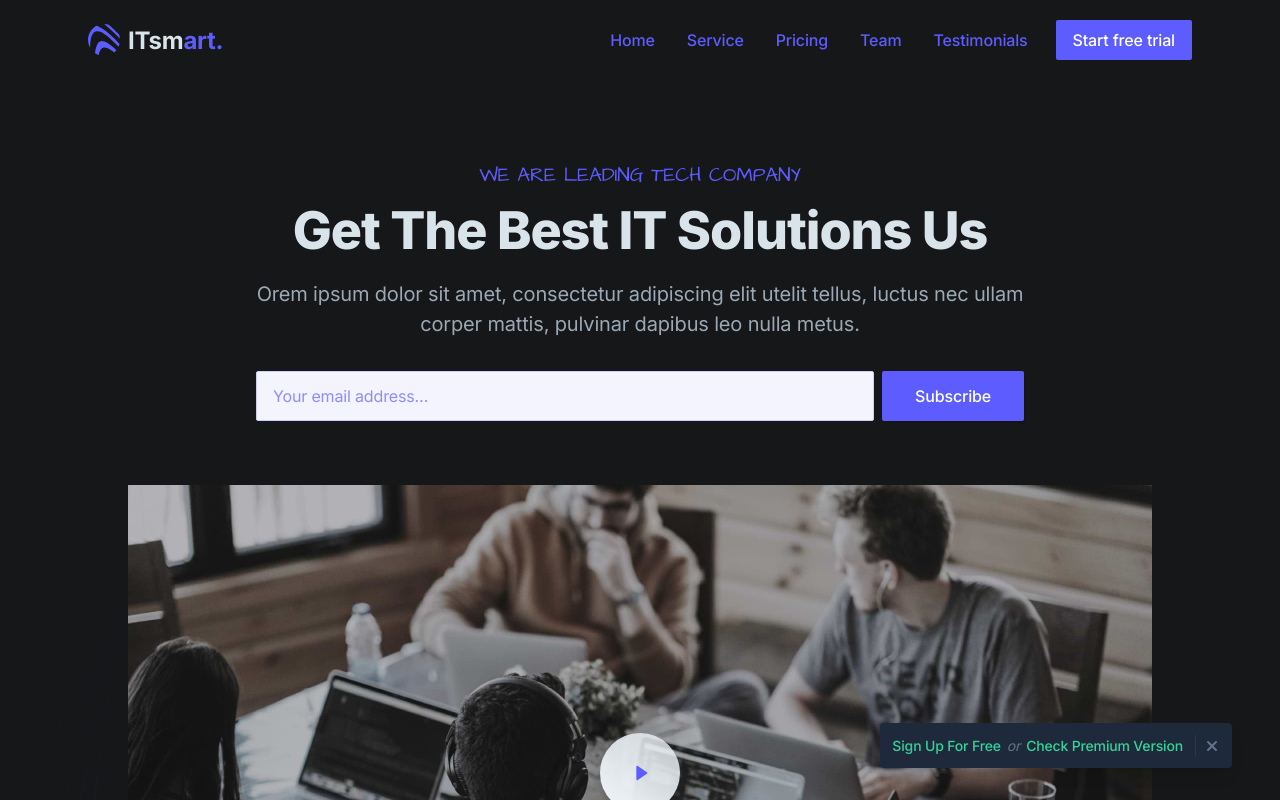
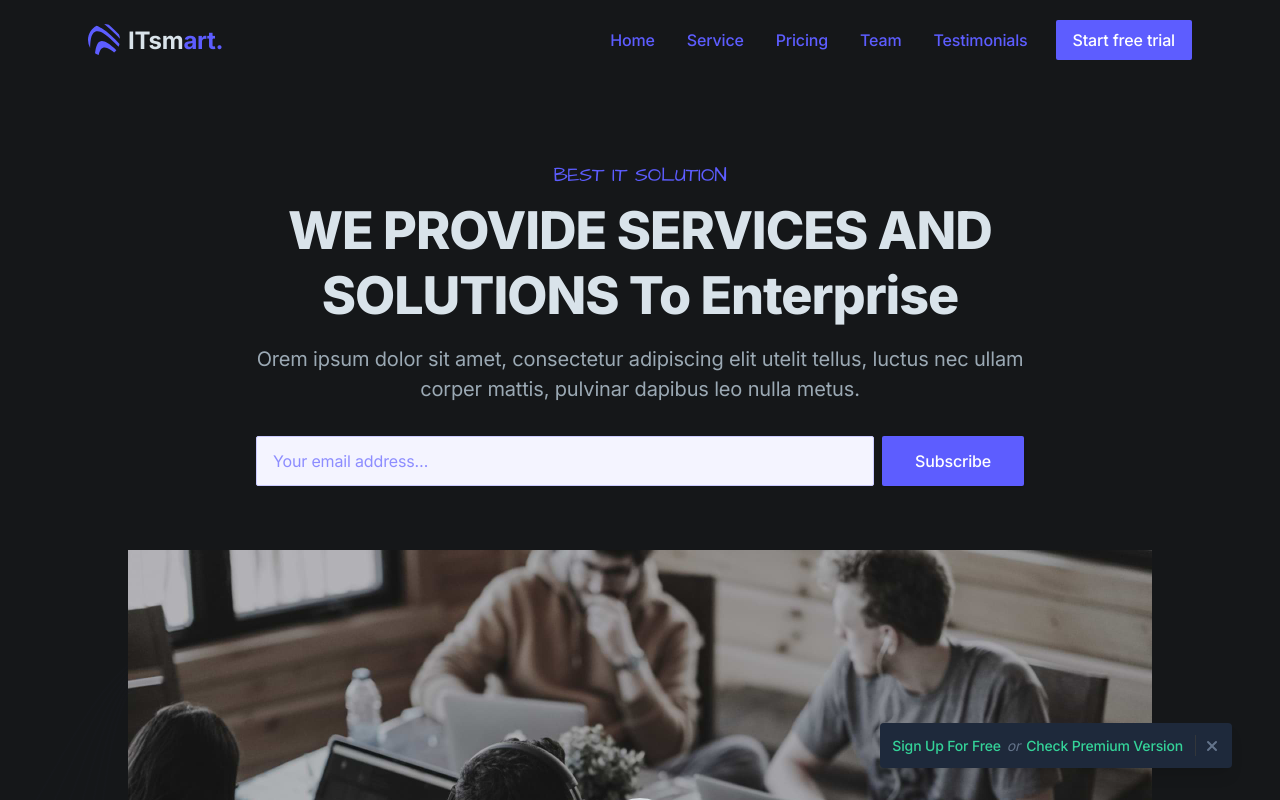
Before and after one commit to Mariam-Fathi/React-Next.js-landing-page-template, a Next.js app: page / in a window 1280 px wide. Shown: the top 800 px of the page. Built offline with nearby package versions, Linux system fonts and the light colour scheme.

Commit message:
Update hero.tsx

```diff
--- a/components/hero.tsx
+++ b/components/hero.tsx
@@ -24,8 +24,8 @@ export default function Hero() {
 
           {/* Section header */}
           <div className="max-w-3xl mx-auto text-center pb-12 md:pb-16">
-            <div className="font-architects-daughter text-xl text-purple-600 uppercase mb-2">WE ARE LEADING TECH COMPANY</div>
-            <h1 className="h1 mb-4" data-aos="fade-up">Get The Best IT Solutions Us</h1>
+            <div className="font-architects-daughter text-xl text-purple-600 uppercase mb-2">Best it solution</div>
+            <h1 className="h1 mb-4" data-aos="fade-up">WE PROVIDE SERVICES AND SOLUTIONS To Enterprise</h1>
             <p className="text-xl text-gray-400 mb-8" data-aos="fade-up" data-aos-delay="200">Orem ipsum dolor sit amet, consectetur adipiscing elit utelit tellus, luctus nec ullam corper mattis, pulvinar dapibus leo nulla metus.</p>
             <div className="max-w-xs mx-auto sm:max-w-none sm:flex sm:justify-center">
               {/* CTA form */}
```
